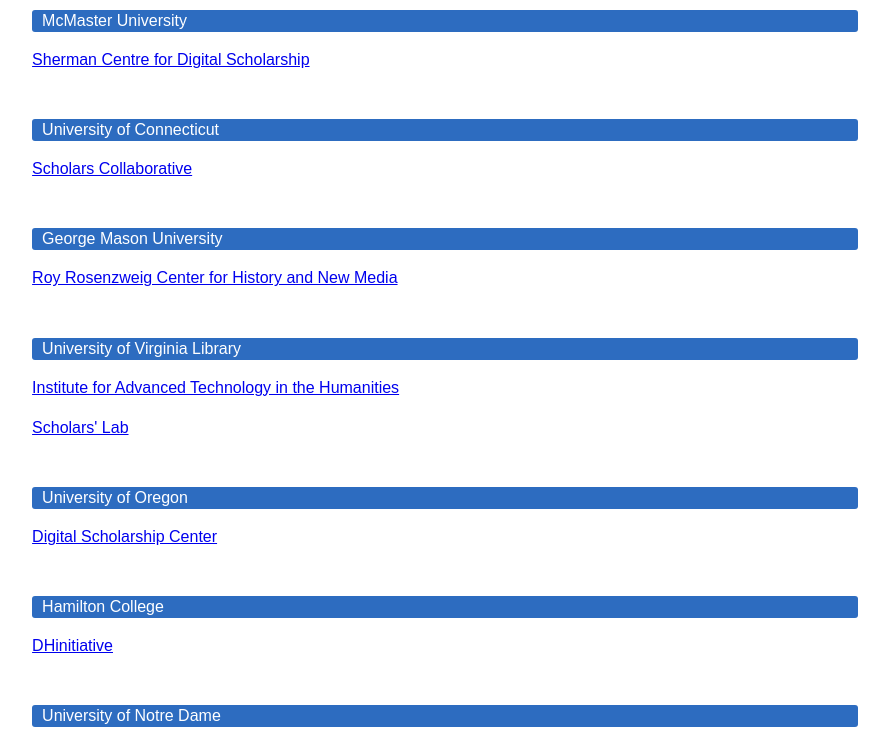
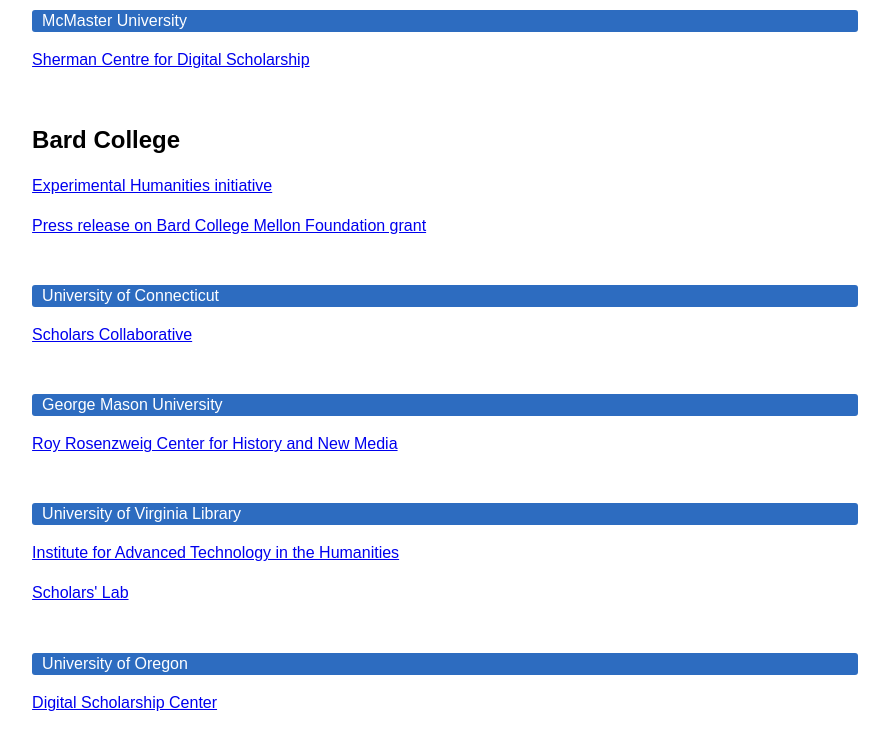
Before and after one commit to swlozier/ucrdsl, a plain HTML site: page labs-centers-orgs/index.html in a window 1280 px wide. Shown: the part 5060-5800 px from the top of the page, without its empty margins (372-1261 px from the left). Drawn offline with Linux system fonts and the light colour scheme.

Commit message:
added Bard info

```diff
--- a/labs-centers-orgs/index.html
+++ b/labs-centers-orgs/index.html
@@ -146,6 +146,11 @@
 <p><a href="http://scds.ca/">Sherman Centre for Digital Scholarship</a></p>
 &nbsp;
 
+<h2 class-"bar">Bard College</h2>
+<p><a href="http://eh.bard.edu">Experimental Humanities initiative</a></p>
+<p><a href="http://www.bard.edu/news/releases/pr/fstory.php?id=2567">Press release on Bard College Mellon Foundation grant</a></p>
+&nbsp;
+
 <h2 class="bar">University of Connecticut</h2>
 <p><a href="http://scholarscollab.uconn.edu/">Scholars Collaborative</a></p>
 &nbsp;
```
Also changed, not shown: other-resources/index.html (+2 -0 lines), 1 other file.
